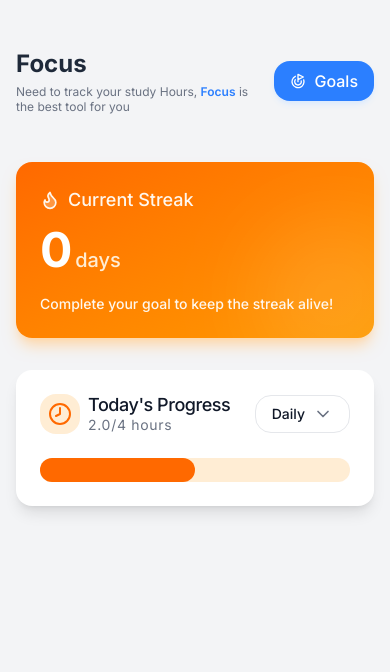
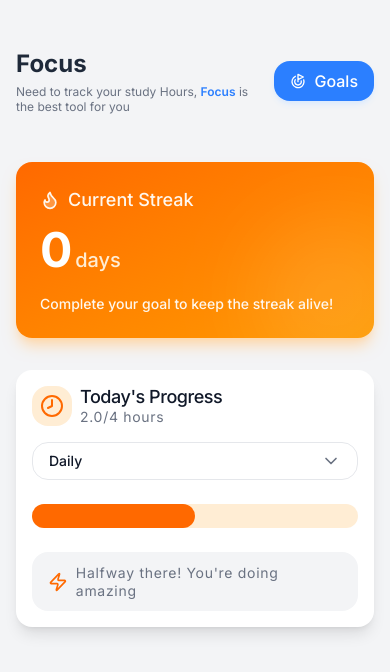
Before and after one commit to Kiruthicksan/Focus, a React (Vite) app in the folder frontend/: page / in a window 390 px wide. Shown: the top 672 px of the page. Built offline with nearby package versions, Linux system fonts and the light colour scheme.

Commit message:
Progress component implemented

```diff
--- a/frontend/src/components/Progress.jsx
+++ b/frontend/src/components/Progress.jsx
@@ -1,10 +1,10 @@
-import { ChevronDown, Clock8 } from "lucide-react"
+import { ChevronDown, Clock8, Zap } from "lucide-react"
 
 
 const Progress = () => {
     return (
-        <div className="mt-8 md:mt-12 bg-white p-6 md:p-10 rounded-2xl shadow-lg  relative overflow-hidden space-y-6">
-            <div className="flex items-center justify-between">
+        <div className="mt-8 md:mt-12 bg-white p-4 sm:p-6 md:p-10 rounded-2xl shadow-lg relative overflow-hidden space-y-6">
+            <div className="flex flex-col sm:flex-row items-start sm:items-center justify-between gap-4 sm:gap-0">
                 <div className="flex items-center gap-2">
 
                     <Clock8 className="bg-orange-100 p-2 rounded-2xl w-10 h-10 text-orange-500" />
@@ -14,15 +14,21 @@
                     </div>
 
                 </div>
-                <div className="flex items-center gap-2 border border-gray-200 rounded-2xl px-4 py-2 ">
-                   <button className="text-sm font-medium text-gray-900">Daily</button>
-                   <ChevronDown className="w-5 h-5 text-gray-500" />
+                <div className="flex items-center justify-between sm:justify-start w-full sm:w-auto gap-2 border border-gray-200 rounded-2xl px-4 py-2 cursor-pointer hover:bg-gray-50 transition-colors">
+                    <button className="text-sm font-medium text-gray-900">Daily</button>
+                    <ChevronDown className="w-5 h-5 text-gray-500" />
                 </div>
             </div>
             <div className="relative">
                 <div className="py-3 bg-orange-100 rounded-2xl"></div>
                 <div className="absolute top-0 left-0 w-1/2 h-full bg-orange-500 rounded-2xl z-10"></div>
             </div>
+            <div>
+                <div className="bg-gray-100 py-3 px-4 rounded-2xl flex items-center gap-2">
+                    <Zap className="w-5 h-5 text-orange-500" />
+                    <p className="text-sm text-gray-500 tracking-wider leading-tight">Halfway there! You're doing amazing</p>
+                </div>
+            </div>
         </div>
     )
 }
```
